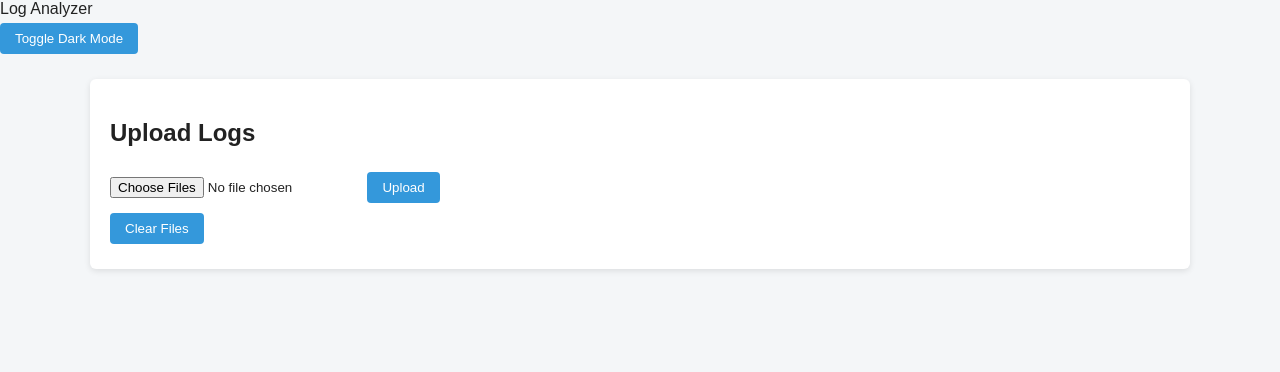
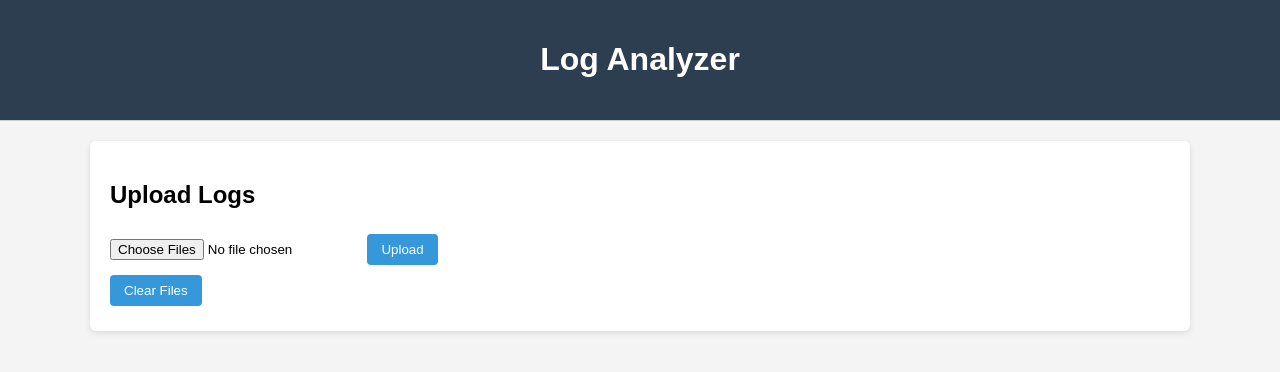
Before and after one commit to WurzburgB/log-file-analyzer, a Flask app: page / in a window 1280 px wide. Shown: the top 372 px of the page. Run offline with Flask 3, Linux system fonts and the light colour scheme; parts of the project's set-up code (start-up, migrations or seed data) failed here and were passed over.

```diff
--- a/static/css/styles.css
+++ b/static/css/styles.css
@@ -1,36 +1,44 @@
 body {
+    font-family: Arial, sans-serif;
     margin: 0;
-    font-family: Arial, sans-serif;
-    background-color: #f4f6f8;
-    color: #222;
+    background-color: #f4f4f4;
 }
 
-header {
+/* HEADER */
+.header {
     width: 100%;
-    background-color: #2c3e50;
+    background: #2c3e50;
     color: white;
-    padding: 15px 30px;
-    box-sizing: border-box;
 }
 
-header h1 {
-    margin: 0;
+.header-inner {
+    max-width: 1100px;
+    margin: auto;
+    padding: 20px;
+    text-align: center;
 }
 
-.top-controls {
-    padding: 10px 30px;
+/* TOP BAR */
+.topbar {
+    width: 100%;
+    background: #ecf0f1;
+    border-bottom: 1px solid #ccc;
 }
 
-.dark-mode-toggle {
-    float: right;
+.topbar-inner {
+    max-width: 1100px;
+    margin: auto;
+    padding: 10px;
 }
 
+/* MAIN CONTAINER */
 .container {
     max-width: 1100px;
-    margin: 20px auto;
-    padding: 0 20px;
+    margin: auto;
+    padding: 20px;
 }
 
+/* BOXES */
 .box {
     background: white;
     padding: 20px;
@@ -39,6 +47,7 @@ header h1 {
     box-shadow: 0px 2px 6px rgba(0,0,0,0.1);
 }
 
+/* TABLE */
 table {
     border-collapse: collapse;
     width: 100%;
@@ -47,114 +56,60 @@ table {
 th, td {
     padding: 10px;
     border-bottom: 1px solid #ddd;
+    color: black;
 }
 
 th {
-    background-color: #f0f0f0;
+    background-color: #f5f5f5;
+    text-align: left;
 }
 
-tr:hover {
-    background-color: #f5f5f5;
+tr:nth-child(even) {
+    background-color: #fafafa;
 }
 
+/* BUTTONS */
 button {
-    padding: 8px 15px;
-    margin: 5px 5px 5px 0;
-    cursor: pointer;
+    padding: 8px 14px;
+    margin: 5px 0;
     border: none;
-    background-color: #3498db;
+    background: #3498db;
     color: white;
     border-radius: 4px;
+    cursor: pointer;
 }
 
 button:hover {
-    background-color: #2980b9;
+    background: #2980b9;
 }
 
+/* PAGINATION */
 .pagination {
     margin-top: 15px;
 }
 
-.pagination a {
+.pagination a,
+.pagination strong {
     padding: 6px 10px;
     border: 1px solid #ccc;
-    margin: 2px;
+    margin-right: 5px;
     text-decoration: none;
     color: black;
 }
 
 .pagination strong {
-    padding: 6px 10px;
-    border: 1px solid black;
-    background: #ddd;
+    background: #3498db;
+    color: white;
 }
 
-/* Highlight */
+/* HIGHLIGHT */
 mark {
-    background-color: #fff176;
-    color: black;
-    font-weight: bold;
-    padding: 2px 4px;
-    border-radius: 3px;
+    background: yellow;
+    padding: 2px;
 }
 
-/* Log level colors */
+/* LOG LEVEL COLORS */
 .info { background-color: #e7f3ff; }
 .warning { background-color: #fff8e1; }
 .error { background-color: #ffecec; }
 .debug { background-color: #f0f0f0; }
-.critical { background-color: #ffcccc; }
-.fatal { background-color: #ff9999; }
-.trace { background-color: #e6e6ff; }
-
-/* DARK MODE */
-
-.dark-mode {
-    background-color: #1e1e1e;
-    color: white;
-}
-
-.dark-mode header {
-    background-color: #111;
-}
-
-.dark-mode .box {
-    background: #2b2b2b;
-}
-
-.dark-mode th {
-    background-color: #444;
-}
-
-.dark-mode tr:hover {
-    background-color: #3a3a3a;
-}
-
-.dark-mode td,
-.dark-mode th {
-    border-color: #555;
-}
-
-.dark-mode .pagination a {
-    color: white;
-    border-color: #666;
-}
-
-.dark-mode .pagination strong {
-    background: #555;
-}
-
-/* Dark mode */
-.dark-mode mark {
-    background-color: #ffcc00;
-    color: black;
-}
-
-/* Dark mode log levels */
-.dark-mode .info { background-color: #1b3a5a; }
-.dark-mode .warning { background-color: #665500; }
-.dark-mode .error { background-color: #5a1b1b; }
-.dark-mode .debug { background-color: #444; }
-.dark-mode .critical { background-color: #661111; }
-.dark-mode .fatal { background-color: #990000; }
-.dark-mode .trace { background-color: #222266; }
--- a/templates/index.html
+++ b/templates/index.html
@@ -11,11 +11,12 @@
 <body>
 
 <div class="header">
-Log Analyzer
+    <div class="header-inner">
+        <h1>Log Analyzer</h1>
+    </div>
 </div>
 
 <div class="topbar">
-<button onclick="toggleDarkMode()">Toggle Dark Mode</button>
 </div>
 
 <div class="container">
@@ -57,17 +58,17 @@ Level:
 {% endfor %}
 </select>
 
-<br>
+<br><br>
 
 Date:
 <input type="date" name="date" value="{{ date_filter }}">
 
-<br>
+<br><br>
 
 Message:
 <input type="text" name="message" value="{{ message_filter }}">
 
-<br>
+<br><br>
 
 <button name="apply_filters">Apply</button>
 <button name="clear_filters">Clear</button>
```
Also changed, not shown: README.md.
